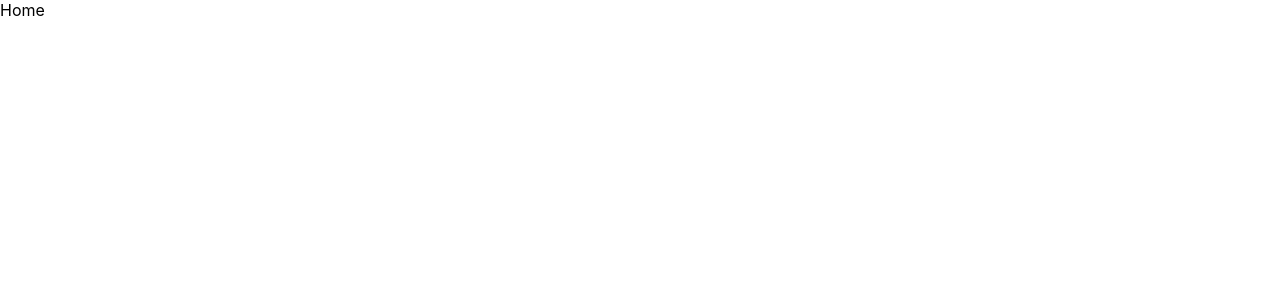
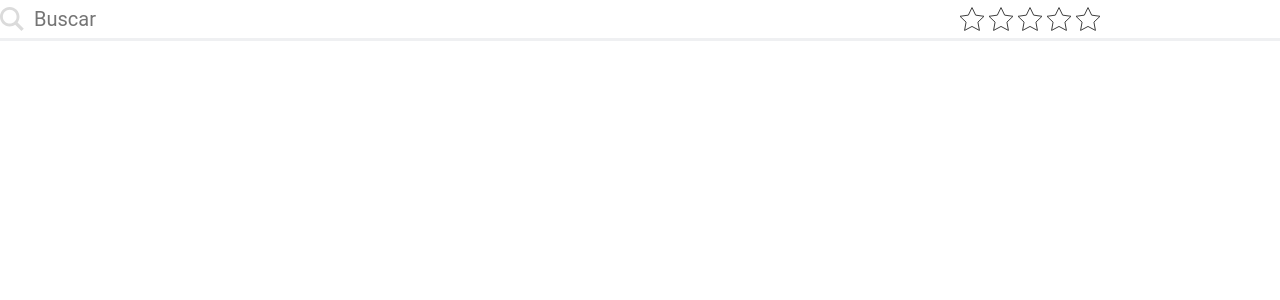
Before and after one commit to briangonzaloc/movies, a React (Create React App) app: page / in a window 1280 px wide. Shown: the top 300 px of the page. Built offline with nearby package versions, Linux system fonts and the light colour scheme.

Commit message:
Create search box and star components (#2)

```diff
--- /dev/null
+++ b/src/commons/Device.js
@@ -0,0 +1,17 @@
+const size = {
+	xs: '575px',
+	sm: '576px',
+	md: '768px',
+	lg: '992px',
+	xl: '1200px'
+}
+
+const device = {
+	xs: `(max-width: ${size.xs})`,
+	sm: `(min-width: ${size.sm})`,
+	md: `(min-width: ${size.md})`,
+	lg: `(min-width: ${size.lg})`,
+	xl: `(min-width: ${size.xl})`
+}
+
+export default device;
--- /dev/null
+++ b/src/components/Header/index.js
@@ -0,0 +1,13 @@
+import React from 'react';
+import { HeaderContainer } from './styles';
+import SearchBox from '../SearchBox';
+import StarList from '../StarList';
+
+const Header = () => (
+  <HeaderContainer>
+    <SearchBox />
+    <StarList />
+  </HeaderContainer>
+);
+
+export default Header;
--- /dev/null
+++ b/src/components/Header/styles.js
@@ -0,0 +1,14 @@
+import styled from 'styled-components'
+
+export const HeaderContainer = styled.header`
+  display: flex;
+	align-items: center;
+	flex-flow: row wrap;
+	min-height: 38px;
+	border-bottom: 3px ${props => props.theme.header.colors.border} solid;
+	background-color: ${props => props.theme.header.colors.background};
+	position: fixed;
+	z-index: 1000;
+	width: 100%;
+	top: 0;
+`
--- /dev/null
+++ b/src/components/Icons/Search.js
@@ -0,0 +1,14 @@
+import React from 'react';
+
+const SearchIcon = () => (
+  <svg
+    xmlns="http://www.w3.org/2000/svg"
+    width="24"
+    height="24"
+    viewBox="0 0 24 24"
+  >
+    <path d="M23.809 21.646l-6.205-6.205c1.167-1.605 1.857-3.579 1.857-5.711 0-5.365-4.365-9.73-9.731-9.73-5.365 0-9.73 4.365-9.73 9.73 0 5.366 4.365 9.73 9.73 9.73 2.034 0 3.923-.627 5.487-1.698l6.238 6.238 2.354-2.354zm-20.955-11.916c0-3.792 3.085-6.877 6.877-6.877s6.877 3.085 6.877 6.877-3.085 6.877-6.877 6.877c-3.793 0-6.877-3.085-6.877-6.877z" />
+  </svg>
+)
+
+export default SearchIcon
--- /dev/null
+++ b/src/components/Icons/Star/index.js
@@ -0,0 +1,25 @@
+import React from 'react'
+import { Svg } from './styles';
+import PropTypes from 'prop-types'
+
+const Star = ({color, size, onClick}) => {
+	return (
+		<Svg
+			onClick={onClick}
+			color={color}
+			size={size}
+			xmlns="http://www.w3.org/2000/Styles"
+			viewBox="0 0 24 24"
+		>
+			<path d="M12 .587l3.668 7.568 8.332 1.151-6.064 5.828 1.48 8.279-7.416-3.967-7.417 3.967 1.481-8.279-6.064-5.828 8.332-1.151z" />
+		</Svg>
+	)
+}
+
+export default Star
+
+Star.propTypes = {
+	color: PropTypes.string,
+	size: PropTypes.string,
+	onClick: PropTypes.func
+}
--- /dev/null
+++ b/src/components/Icons/Star/styles.js
@@ -0,0 +1,22 @@
+import styled from 'styled-components';
+import Device from '../../../commons/Device';
+
+export const Svg = styled.svg`
+	width: ${props => (props.size === 'small' ? '14px' : '24px')};
+	height: ${props => (props.size === 'small' ? '14px' : '24px')};
+	fill: transparent;
+	stroke: ${props => props.color || props.theme.font.colors.dark};
+  padding-right: 5px;
+
+	&:hover {
+		cursor: pointer;
+		fill: ${props => props.color || '#ff0'};
+	}
+
+    @media ${Device.xs}{
+      & {
+        width: 14px;
+        height: 14px;
+      }
+  }
+`
--- /dev/null
+++ b/src/components/SearchBox/index.js
@@ -0,0 +1,32 @@
+import React, {useState} from 'react';
+import { StyledSearchBox, Span, StyledIcon, Input } from './styles';
+import SearchIcon from '../Icons/Search';
+
+const SearchBox = () => {
+  const [ search, setSearch ] = useState('');
+  const searchData = () => {}
+
+  return (
+    <StyledSearchBox>
+      <Span>
+				<StyledIcon>
+					<SearchIcon />
+				</StyledIcon>
+				<Input
+					value={search}
+					placeholder="Buscar"
+					onChange={e => {
+						setSearch(e.target.value)
+					}}
+					onKeyPress={e => {
+						if (e.key === 'Enter') {
+							searchData(search)
+						}
+					}}
+				/>
+			</Span>
+    </StyledSearchBox>
+  )
+};
+
+export default SearchBox;
--- /dev/null
+++ b/src/components/SearchBox/styles.js
@@ -0,0 +1,52 @@
+import styled from 'styled-components'
+import Device from '../../commons/Device';
+
+export const StyledSearchBox = styled.div`
+  width: 75%;
+	height: 80%;
+`
+
+export const Span = styled.span`
+  display: flex;
+  height: 100%;
+`
+
+export const StyledIcon = styled.i`
+  display: flex;
+  justify-content: center;
+  align-items: center;
+
+  svg {
+    fill: #dbdbdb;
+    width: 1.5em;
+    height: 1.5em;
+    display: inline-block;
+  }
+
+  @media ${Device.xs} {
+    svg {
+      width: 1em;
+      height: 1em;
+    }
+	}
+
+`
+
+export const Input = styled.input`
+  width: 100%;
+  padding-left: 10px;
+  font-size: ${props => props.theme.searchBox.font.sizes.lg};
+  color: ${props => props.theme.searchBox.font.color};
+  font-family: ${props => props.theme.searchBox.font.family};
+  border: 0px;
+  &:focus {
+		outline: none;
+	}
+
+  @media ${Device.xs} {
+		& {
+			min-height: 20px;
+			font-size: ${props => props.theme.searchBox.font.sizes.xs};
+		}
+  }
+`
--- /dev/null
+++ b/src/components/StarList/index.js
@@ -0,0 +1,8 @@
+import React from 'react';
+import StarIcon from '../Icons/Star';
+
+const StarList = ({count = 5}) => {
+  return [...Array(count)].map( i => <StarIcon onClick={event => { event.preventDefault(); }}/>);
+}
+
+export default StarList;
--- a/src/contexts/theme/index.js
+++ b/src/contexts/theme/index.js
@@ -17,6 +17,23 @@ const theme = {
 			xs: '12px'
 		}
 	},
+	header: {
+		colors: {
+			background: '#FFFFFF',
+			border: '#EFF0F2'
+		}
+	},
+	searchBox: {
+		font: {
+			sizes: {
+				lg: '20px',
+				sm: '16px',
+				xs: '14px'
+			},
+			color: '#505050',
+			family: 'Roboto'
+		}
+	},
 }
 
 const Theme = ({children}) => (
--- a/src/pages/Home/index.js
+++ b/src/pages/Home/index.js
@@ -1,8 +1,9 @@
 import React from 'react';
+import Header from '../../components/Header';
 
 const Home = () => (
   <main>
-    Home
+    <Header/>
   </main>
 );
 
```
